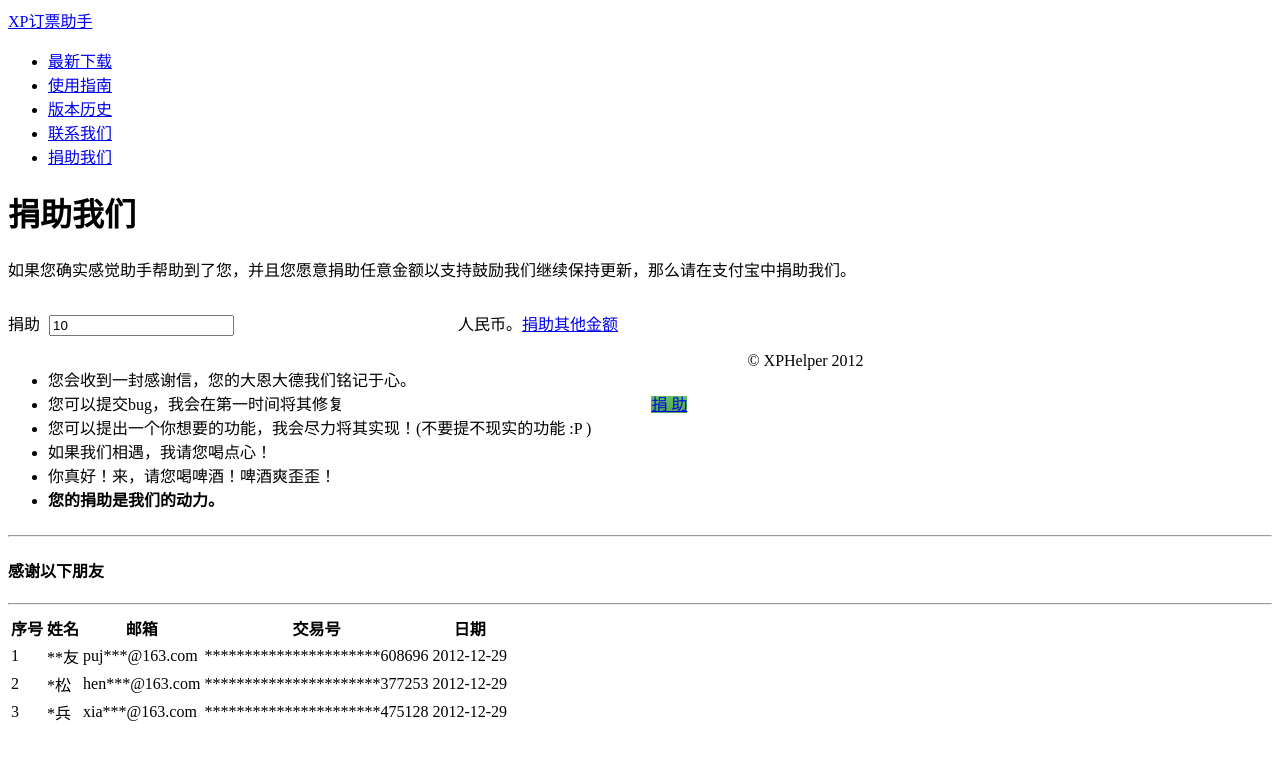
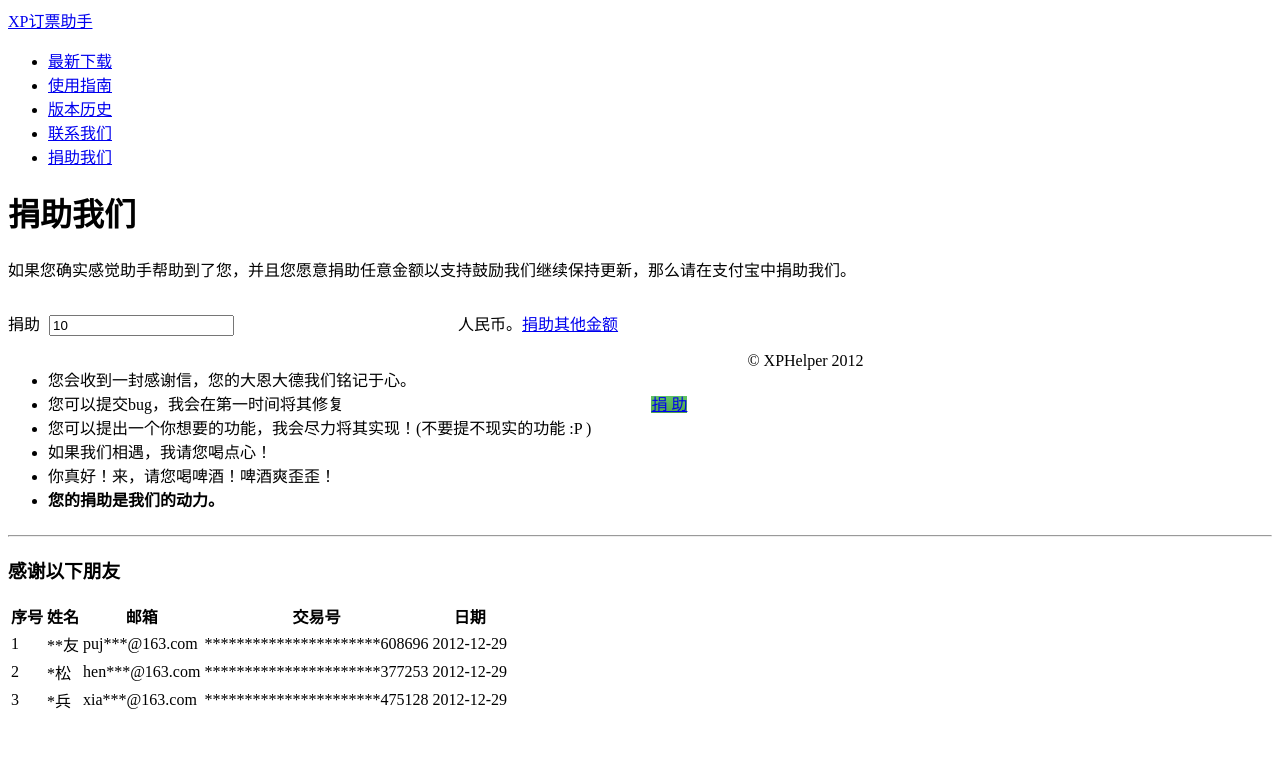
Before and after one commit to xphelper/xphelper.github.com, a Jekyll site: the page built from donate.html, in a window 1280 px wide. Shown: the top 760 px of the page. Built offline with Jekyll 4.4.1, drawn with Linux system fonts in a browser that asks for light colours; nearby versions of some CDN libraries; library files that are not in the unit come from our copies; Markdown is read by kramdown in place of the engine named in the settings; comment, search, counter and statistics services are not loaded.

Commit message:
donote list

```diff
--- a/donate.html
+++ b/donate.html
@@ -78,8 +78,7 @@ weight: 5
 </div>
 <div style="float: left;width: 100%;">
 <hr>
-<h4>感谢以下朋友</h4>
-<hr>
+<h3>感谢以下朋友</h3>
 <table class="table table-bordered">
 <tr><th>序号</th><th>姓名</th><th>邮箱</th><th>交易号</th><th>日期</th></tr>
 <tr><td>1</td><td>**友</td><td>puj***@163.com</td><td>**********************608696</td><td>2012-12-29</td></tr>
```
